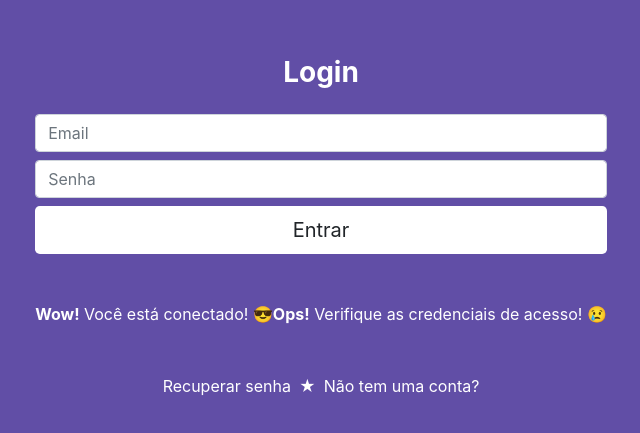
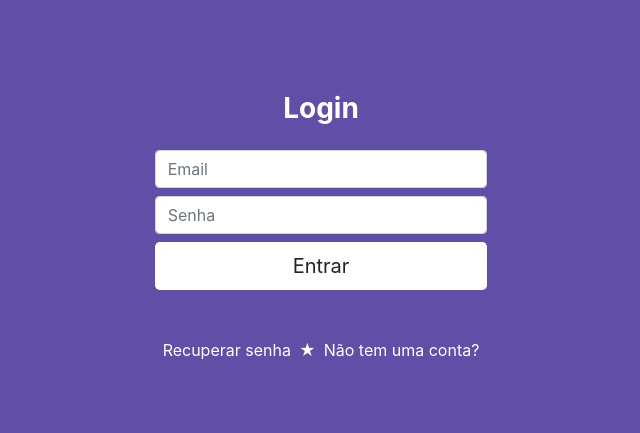
Before and after one commit to Vyctor/portal-de-eventos, a React (Create React App) app: page / in a window 1280 px wide. Shown: the part 173-606 px from the top of the page, without its empty margins (319-959 px from the left). Built offline with nearby package versions, Linux system fonts and the light colour scheme.

Commit message:
deixando a mensagem da tela de login dinamica

```diff
--- a/src/view/login/index.js
+++ b/src/view/login/index.js
@@ -7,17 +7,17 @@ import "./login.css";
 const Login = () => {
   const [email, setEmail] = useState();
   const [password, setPassword] = useState();
+  const [tipoMensagem, setTipoMensagem] = useState();
 
   const signIn = () => {
     firebase
       .auth()
       .signInWithEmailAndPassword(email, password)
       .then((resultado) => {
-        alert("Usuário logado");
-        console.log(resultado);
+        setTipoMensagem("Sucesso");
       })
       .catch((error) => {
-        alert(error);
+        setTipoMensagem("Erro");
       });
   };
 
@@ -55,10 +55,17 @@ const Login = () => {
         </button>
 
         <div className="msg-login text-white text-center my-5">
-          <span>
-            <strong>Wow!</strong> Você está conectado! &#128526;
-            <strong>Ops!</strong> Verifique as credenciais de acesso! &#128546;
-          </span>
+          {tipoMensagem === "Sucesso" && (
+            <span>
+              <strong>Wow!</strong> Você está conectado! &#128526;
+            </span>
+          )}
+          {tipoMensagem === "Erro" && (
+            <span>
+              <strong>Ops!</strong> Verifique as credenciais de acesso!
+              &#128546;
+            </span>
+          )}
         </div>
 
         <div className="opcoes-login mt-5 text-center">
```
